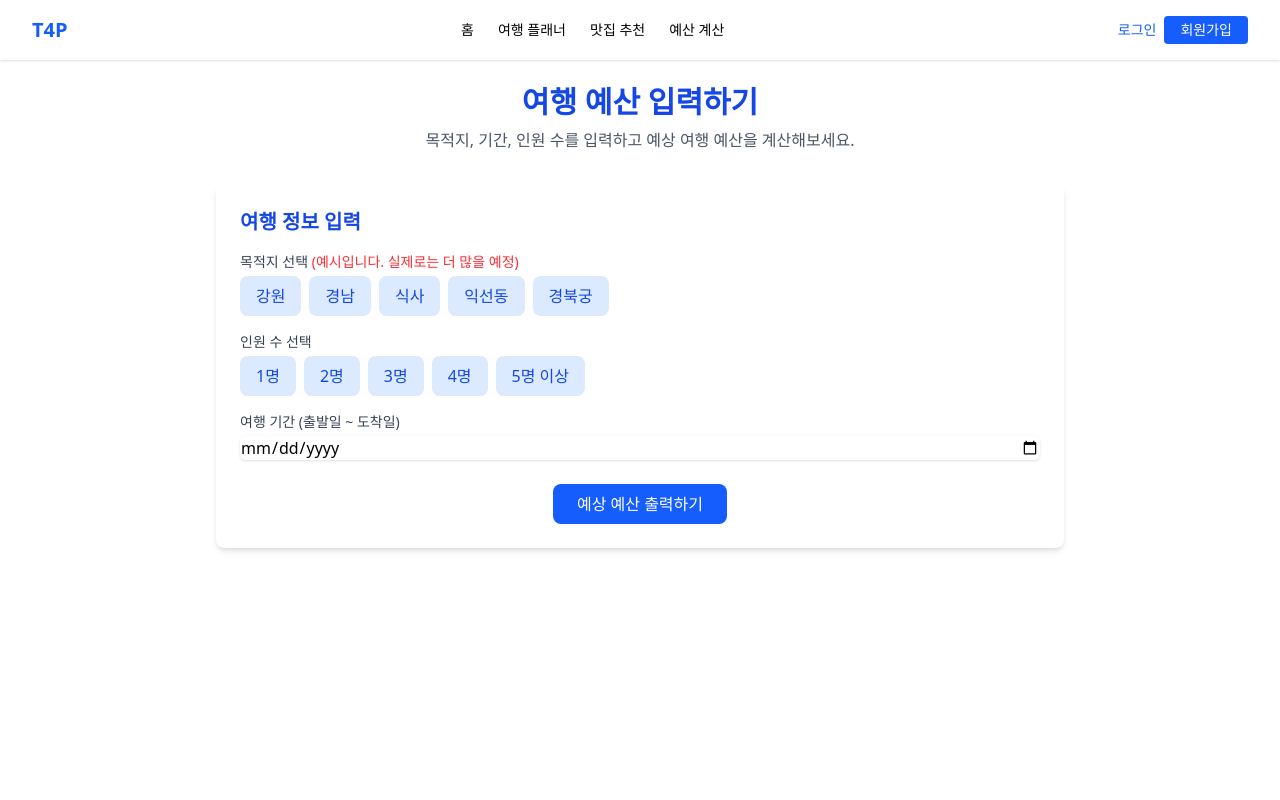
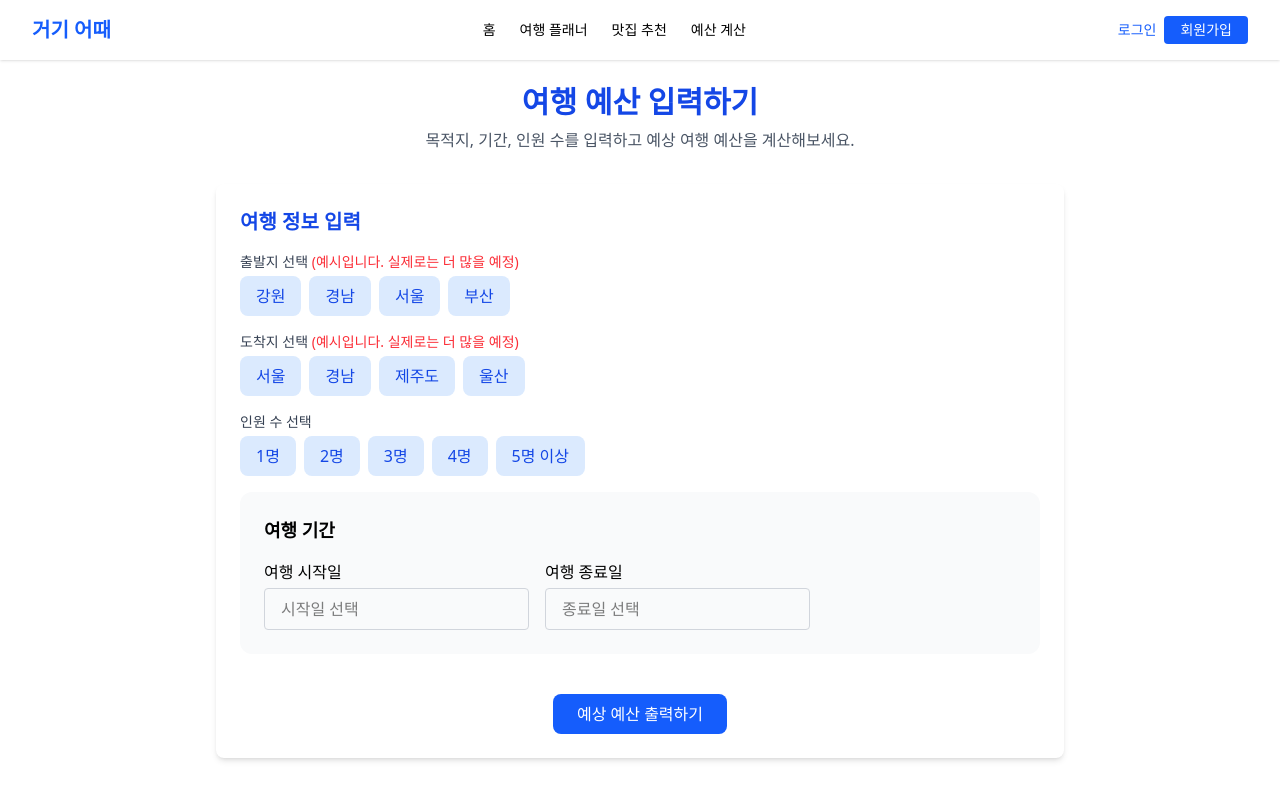
Before and after one commit to Trip4P/T4P, a React (Vite) app in the folder Frontend/: page /BudgetInput in a window 1280 px wide. Built offline with nearby package versions, Linux system fonts and the light colour scheme.

Commit message:
design: 피그마와 일치하도록  ui수정

```diff
--- a/Frontend/src/components/Header.jsx
+++ b/Frontend/src/components/Header.jsx
@@ -2,7 +2,9 @@ import { Link } from "react-router-dom";
 const Header = () => {
   return (
     <header className="flex justify-between items-center px-8 py-4 shadow">
-      <div className="text-xl font-bold text-blue-600">T4P</div>
+      <Link to="/" className="text-xl font-bold text-blue-600">
+        거기 어때
+      </Link>
       <nav className="flex gap-6 text-sm">
         <Link to="/" className="hover:text-blue-600">
           홈
--- a/Frontend/src/pages/BudgetInput.jsx
+++ b/Frontend/src/pages/BudgetInput.jsx
@@ -8,13 +8,15 @@ import {
   Tooltip,
   Legend,
 } from "chart.js";
+import DatePicker from "react-datepicker";
 import Header from "../components/Header";
 
 ChartJS.register(BarElement, CategoryScale, LinearScale, Tooltip, Legend);
 
 export default function TravelBudgetInputPage() {
   const [showResult, setShowResult] = useState(false);
-
+  const [startDate, setStartDate] = useState(null);
+  const [endDate, setEndDate] = useState(null);
   // 💰 더미 예산 데이터
   const dummyBudgetData = {
     labels: ["항공", "숙박", "식비", "교통", "기타"],
@@ -67,16 +69,35 @@ export default function TravelBudgetInputPage() {
             여행 정보 입력
           </h2>
 
-          {/* 목적지 선택 */}
           <div className="mb-4">
             <p className="text-sm text-gray-700 mb-1">
-              목적지 선택{" "}
+              출발지 선택{" "}
               <span className="text-red-500">
                 (예시입니다. 실제로는 더 많을 예정)
               </span>
             </p>
             <div className="flex flex-wrap gap-2">
-              {["강원", "경남", "식사", "익선동", "경북궁"].map((region) => (
+              {["강원", "경남", "서울", "부산"].map((region) => (
+                <button
+                  key={region}
+                  className="px-4 py-2 rounded-lg bg-blue-100 text-blue-700 hover:bg-blue-200"
+                >
+                  {region}
+                </button>
+              ))}
+            </div>
+          </div>
+
+          {/* 도착지 선택 */}
+          <div className="mb-4">
+            <p className="text-sm text-gray-700 mb-1">
+              도착지 선택{" "}
+              <span className="text-red-500">
+                (예시입니다. 실제로는 더 많을 예정)
+              </span>
+            </p>
+            <div className="flex flex-wrap gap-2">
+              {["서울", "경남", "제주도", "울산"].map((region) => (
                 <button
                   key={region}
                   className="px-4 py-2 rounded-lg bg-blue-100 text-blue-700 hover:bg-blue-200"
@@ -102,15 +123,37 @@ export default function TravelBudgetInputPage() {
             </div>
           </div>
 
-          {/* 여행 기간 */}
-          <div className="mb-4">
-            <label className="block text-sm font-medium text-gray-700">
-              여행 기간 (출발일 ~ 도착일)
-            </label>
-            <input
-              type="date"
-              className="mt-1 block w-full border-gray-300 rounded-md shadow-sm focus:border-blue-500 focus:ring-blue-500"
-            />
+          <div className="bg-gray-50 rounded-xl p-6 mb-10">
+            <h2 className="text-lg font-semibold mb-4">여행 기간</h2>
+            <div className="flex flex-col md:flex-row gap-4">
+              <div className="flex flex-col">
+                <label className="mb-1 font-medium">여행 시작일</label>
+                <DatePicker
+                  selected={startDate}
+                  onChange={(date) => setStartDate(date)}
+                  selectStart
+                  startDate={startDate}
+                  endDate={endDate}
+                  placeholderText="시작일 선택"
+                  dateFormat="yyyy-MM-dd"
+                  className="border border-gray-300 rounded px-4 py-2"
+                />
+              </div>
+
+              <div className="flex flex-col">
+                <label className="mb-1 font-medium">여행 종료일</label>
+                <DatePicker
+                  selected={endDate}
+                  onChange={(date) => setEndDate(date)}
+                  selectsEnd
+                  startDate={startDate}
+                  endDate={endDate}
+                  placeholderText="종료일 선택"
+                  dateFormat="yyyy-MM-dd"
+                  className="border border-gray-300 rounded px-4 py-2"
+                />
+              </div>
+            </div>
           </div>
 
           {/* 버튼 */}
--- a/Frontend/src/pages/Main.jsx
+++ b/Frontend/src/pages/Main.jsx
@@ -113,7 +113,7 @@ export default function MainPage() {
       <footer className="bg-gray-100 text-sm text-gray-600 px-8 py-6">
         <div className="flex flex-col md:flex-row justify-between items-center">
           <div>
-            <div className="font-bold text-blue-600 mb-1">TripMate AI</div>
+            <div className="font-bold text-blue-600 mb-1">거기 어때 AI</div>
             <p>AI 기술로 당신의 완벽한 여행을 설계해드립니다.</p>
           </div>
           <div className="mt-4 md:mt-0">
--- a/Frontend/src/pages/RestaurantRecommend.jsx
+++ b/Frontend/src/pages/RestaurantRecommend.jsx
@@ -5,6 +5,39 @@ import GoogleMapView from "../components/GoogleMapView";
 
 export default function RestaurantRecommendationPage() {
   const navigate = useNavigate();
+
+  const places = [
+    {
+      name: "경복궁",
+      lat: 37.579617,
+      lng: 126.977041,
+      description: "조선의 정궁, 전통과 아름다움의 상징",
+    },
+    {
+      name: "북촌한옥마을",
+      lat: 37.582604,
+      lng: 126.983998,
+      description: "한옥의 고즈넉함과 인생샷 스팟!",
+    },
+    {
+      name: "광장시장 육회골목",
+      lat: 37.570376,
+      lng: 126.999076,
+      description: "서울 3대 육회, 광장시장 필수코스",
+    },
+    {
+      name: "N서울타워",
+      lat: 37.551169,
+      lng: 126.988227,
+      description: "서울 전경 한눈에, 야경 명소!",
+    },
+    {
+      name: "카페 온더플레이트",
+      lat: 37.545226,
+      lng: 127.004885,
+      description: "한강뷰 감성카페 ☕️🌉",
+    },
+  ];
 
   return (
     <>
@@ -67,7 +100,21 @@ export default function RestaurantRecommendationPage() {
         </div>
 
         {/* 지도 영역 */}
-        <GoogleMapView />
+        <GoogleMapView places={places} />
+
+        {/* Bottom Buttons */}
+        <div className="flex flex-wrap gap-2 mt-10">
+          <button className="flex items-center gap-2 bg-blue-700 text-white px-4 py-2 rounded-lg">
+            🔄 다시 추천받기
+          </button>
+          <button
+            onClick={() => navigate("/TravelStyleForm")}
+            className="bg-white text-blue-700 border border-blue-400 px-4 py-2 rounded-lg"
+          >
+            성향 입력 다시하기
+          </button>
+          {/* <button className="bg-white text-blue-700 border border-blue-400 px-4 py-2 rounded-lg">친구와 공유하기 (시간 남으면 구현)</button> */}
+        </div>
       </div>
     </>
   );
--- a/Frontend/src/pages/TravelPlan.jsx
+++ b/Frontend/src/pages/TravelPlan.jsx
@@ -68,7 +68,7 @@ export default function TravelPlan() {
 
         {/* Tip Box */}
         <div className="flex items-start bg-blue-100 p-4 rounded-lg mb-6">
-          <div className="mr-3 text-2xl">💡</div>
+          <div className="mr-3 text-2xl">AI 코멘트</div>
           <p className="text-sm">
             여유롭고 감성적인 여행을 원하셨죠? 감성 카페와 현지인 맛집 위주로
             구성했어요!
```
